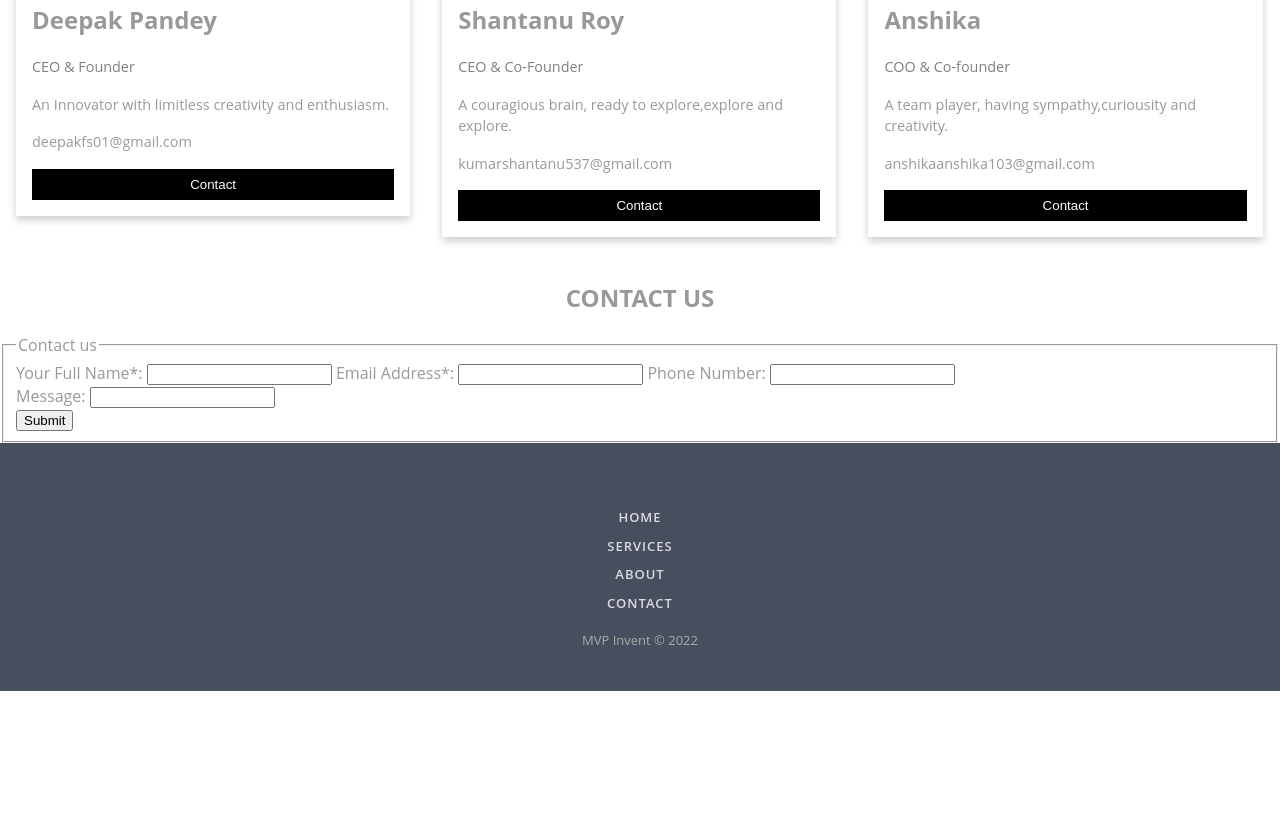
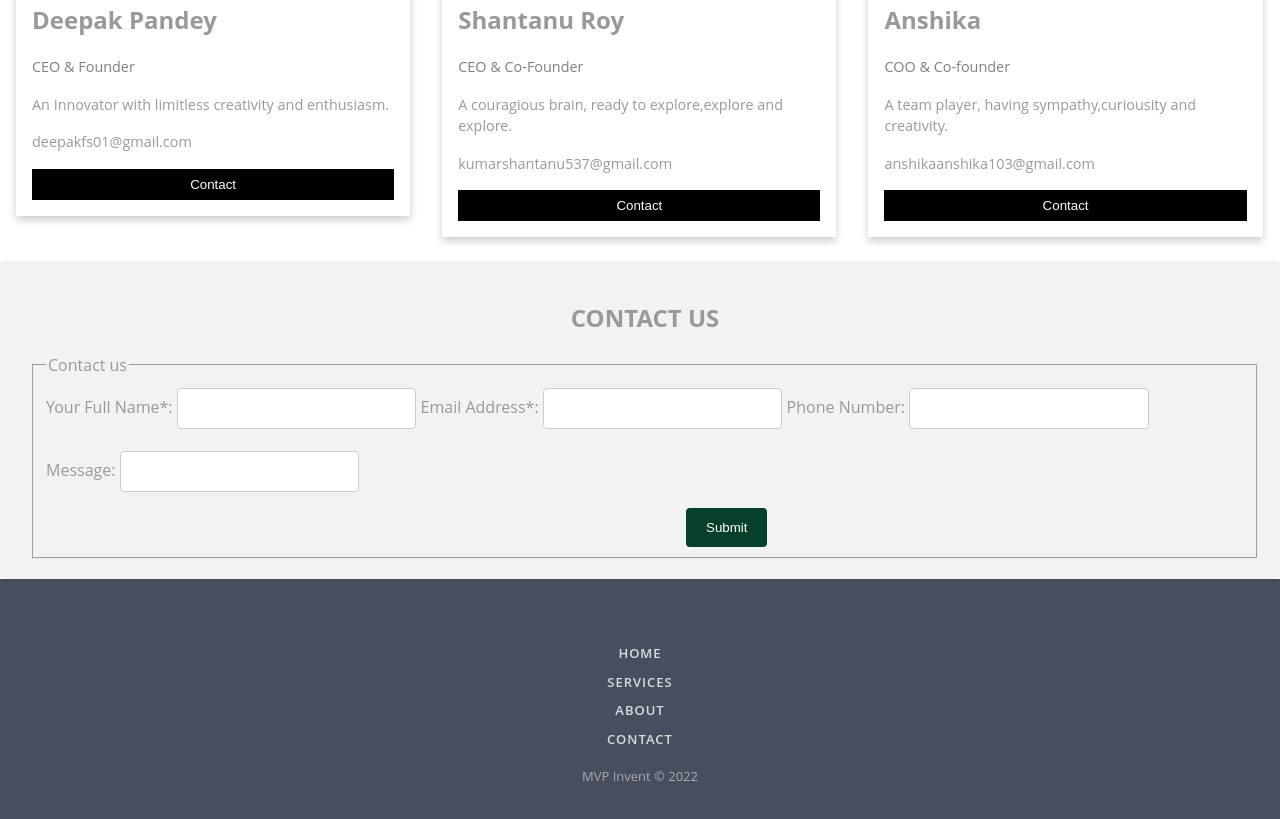
Before and after one commit to 2910Deepak/MVP-Invent.github.io, a plain HTML site: page index.html in a window 1280 px wide. Shown: the part 1884-2703 px from the top of the page. Before the commit the page ends 2575 px from the top, so only its background shows below. Drawn offline with Linux system fonts and the light colour scheme.

Commit message:
Update index.css

```diff
--- a/index.css
+++ b/index.css
@@ -280,8 +280,8 @@ html {
     }
   }
 
-  /* input[type=text], select, textarea {
-    width: 100%;
+  input[type=text], select, textarea {
+    width: 20%;
     padding: 12px;
     border: 1px solid #ccc;
     border-radius: 4px;
@@ -293,10 +293,11 @@ html {
 
 
   input[type=submit] {
-    background-color: #04AA6D;
+    background-color: #04402a;
     color: white;
     padding: 12px 20px;
     border: none;
+    margin-left: 640px;
     border-radius: 4px;
     cursor: pointer;
   }
@@ -314,7 +315,7 @@ html {
     padding-left: 30px;
     width: 100%;
 
-  } */
+  }
 
   .footer-basic {
     padding:40px 0;
```
